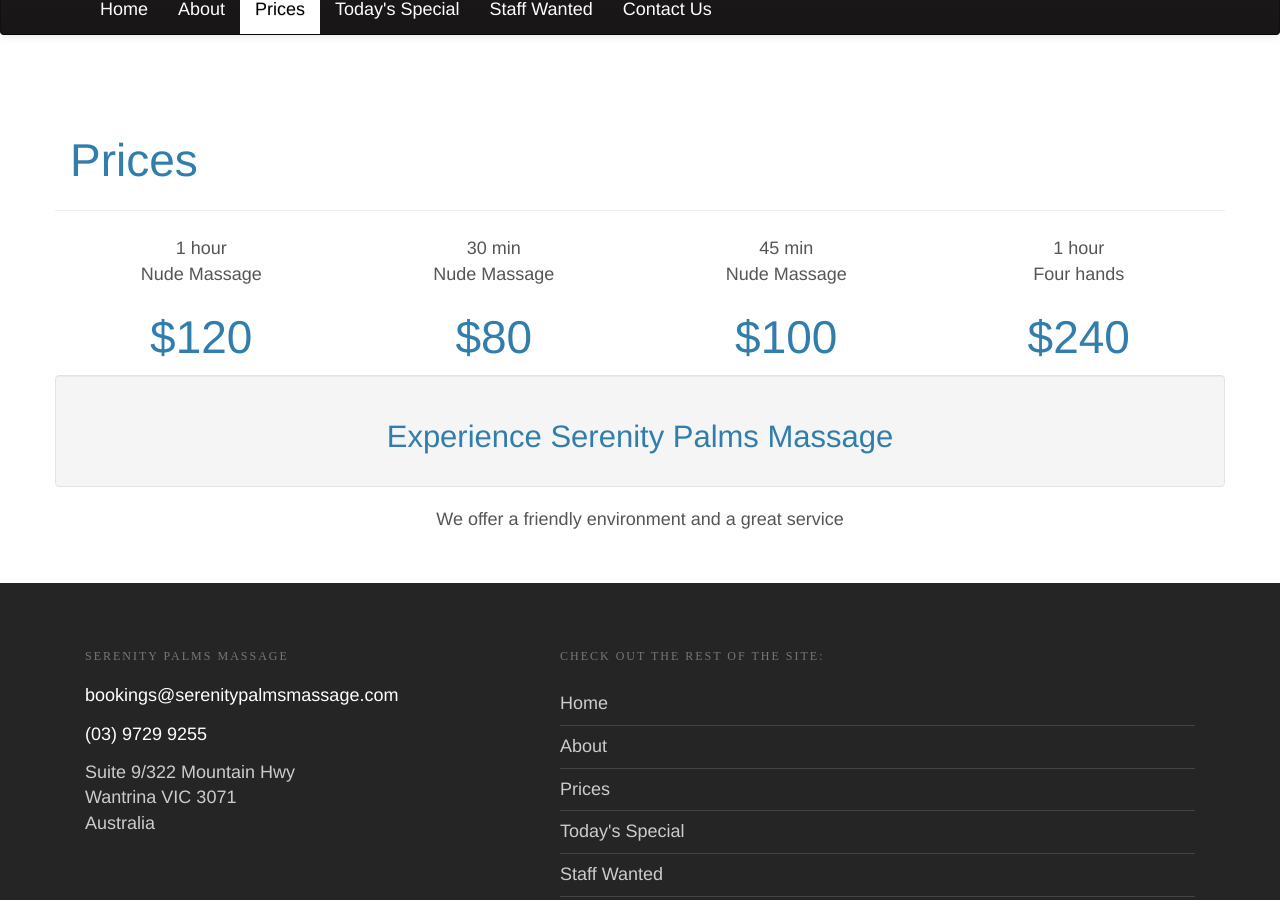
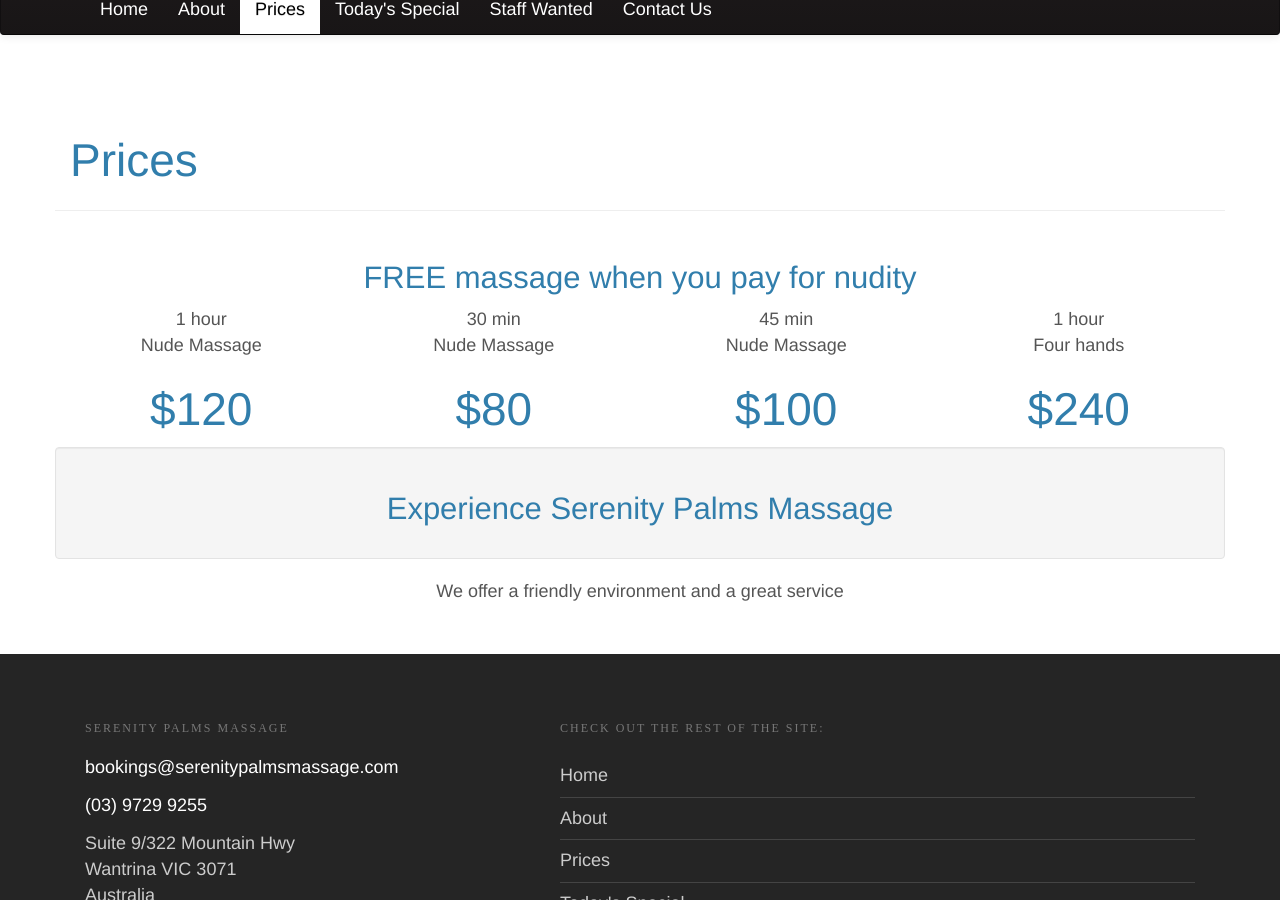
Before and after one commit to rileymason/serenitypalms.github.io, a Jekyll site: the page built from prices/index.html, in a window 1280 px wide and 900 px high, scrolled down 450 px. Built offline with Jekyll 4.4.1, drawn with Linux system fonts in a browser that asks for light colours.

Commit message:
FREE massage when you pay for nudity

```diff
--- a/index.html
+++ b/index.html
@@ -74,7 +74,7 @@
     <div class="row">
         <div class="col-xs-12">
             <h1 class="page-header text-center">
-                Prices
+              FREE massage when you pay for nudity
             </h1>
         </div>
     </div>
--- a/prices/index.html
+++ b/prices/index.html
@@ -2,6 +2,14 @@
 title: Prices
 layout: page
 ---
+
+<div class="row">
+    <div class="col-xs-12 text-center">
+        <h3>
+          FREE massage when you pay for nudity
+        </h3>
+    </div>
+</div>
 
 <div class="row">
     <div class="col-xs-6 col-sm-3 text-center">
```
